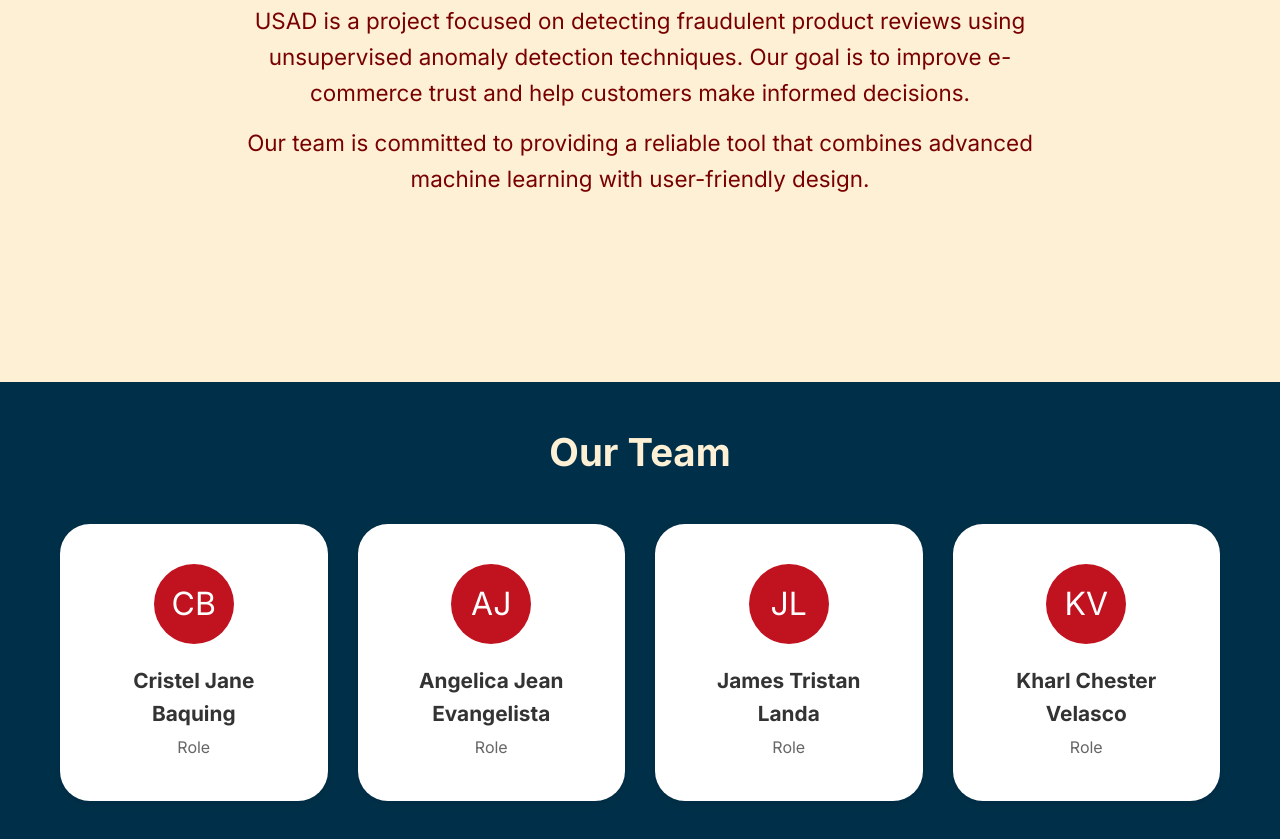
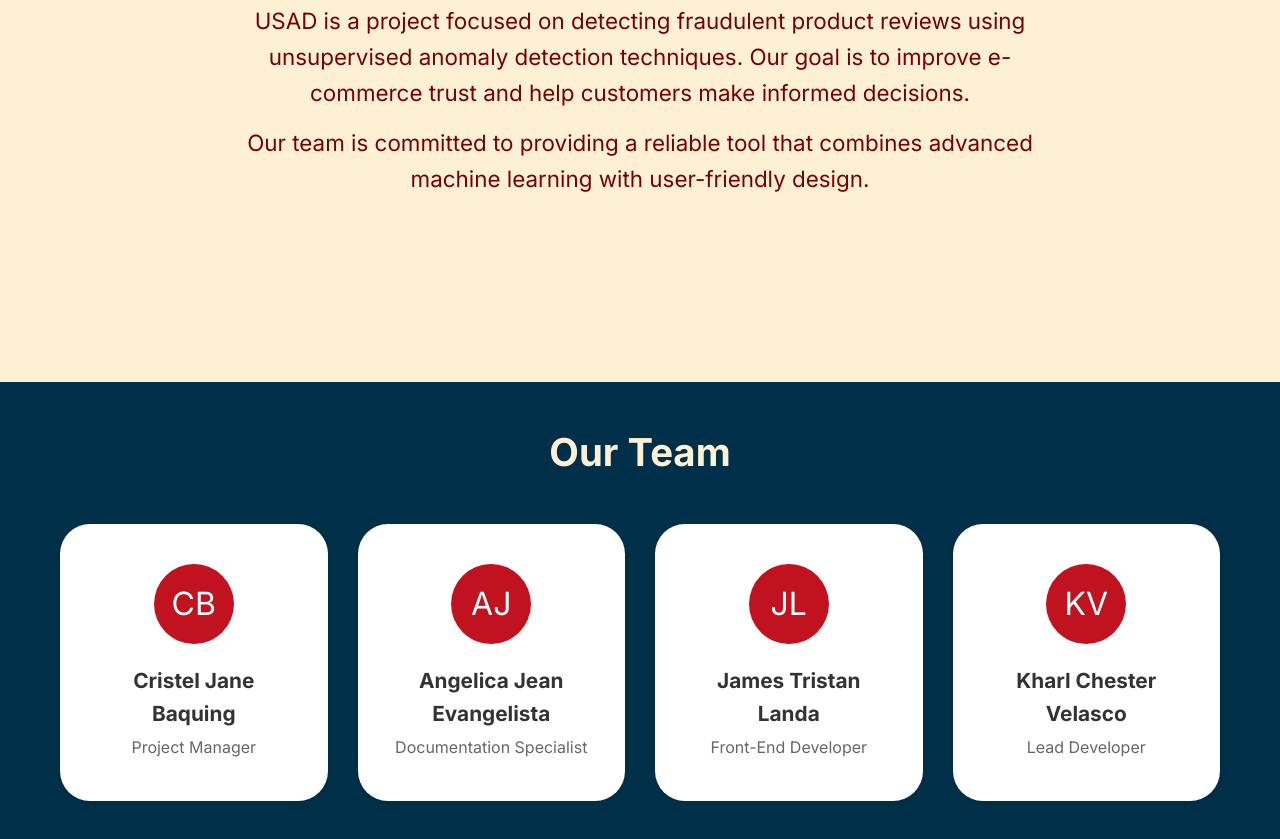
Before and after one commit to siieegee/usad-tool, a plain HTML site: page index.html in a window 1280 px wide. Shown: the part 2832-3671 px from the top of the page. Drawn offline with Linux system fonts and the light colour scheme.

Commit message:
initial commit

```diff
--- a/index.html
+++ b/index.html
@@ -91,22 +91,22 @@
         <div class="card">
           <div class="avatar">CB</div>
           <h3>Cristel Jane Baquing</h3>
-          <p>Role</p>
+          <p>Project Manager</p>
         </div>
         <div class="card">
           <div class="avatar">AJ</div>
           <h3>Angelica Jean Evangelista</h3>
-          <p>Role</p>
+          <p>Documentation Specialist</p>
         </div>
         <div class="card">
           <div class="avatar">JL</div>
           <h3>James Tristan Landa</h3>
-          <p>Role</p>
+          <p>Front-End Developer</p>
         </div>
         <div class="card">
           <div class="avatar">KV</div>
           <h3>Kharl Chester Velasco</h3>
-          <p>Role</p>
+          <p>Lead Developer</p>
         </div>
       </div>
     </div>
```
